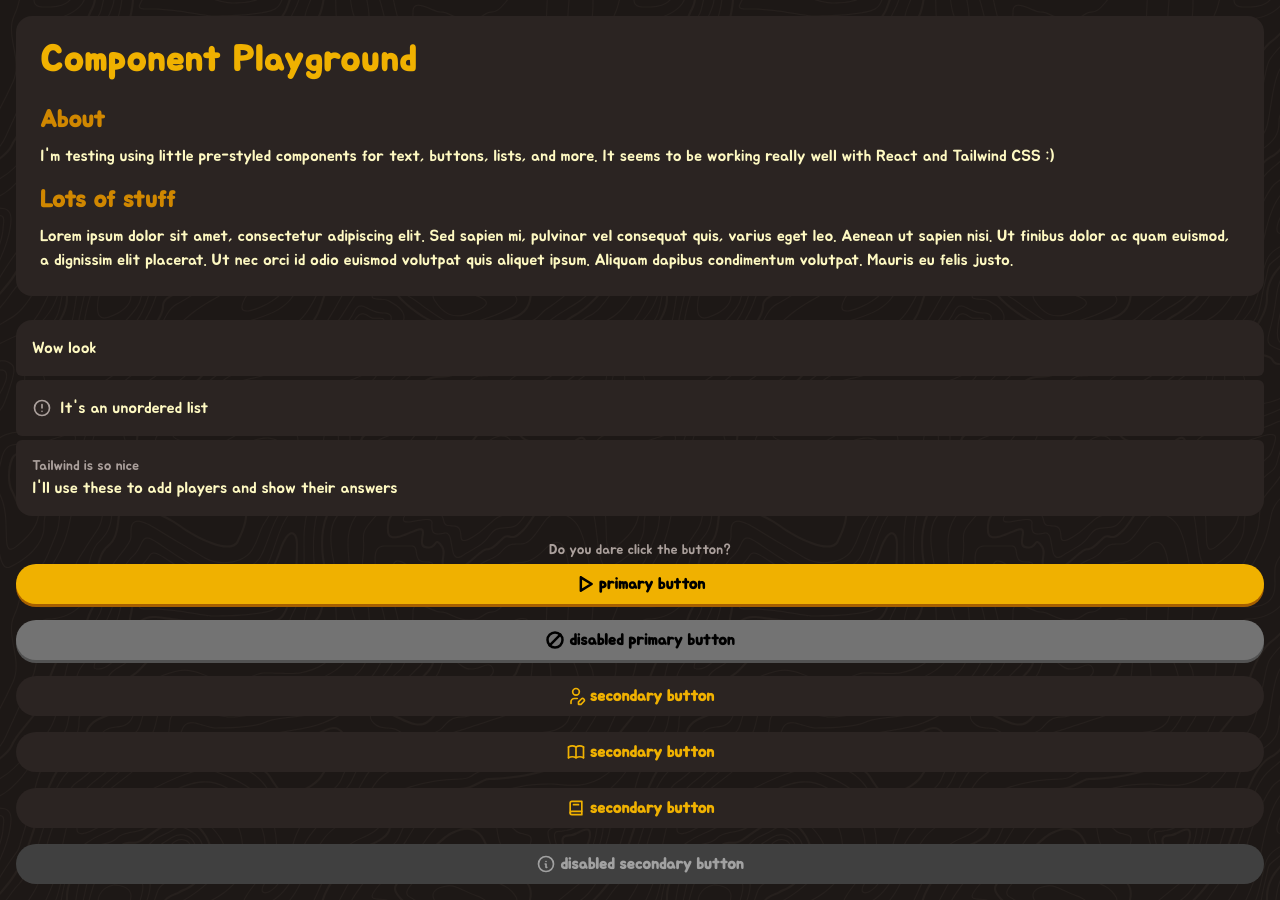
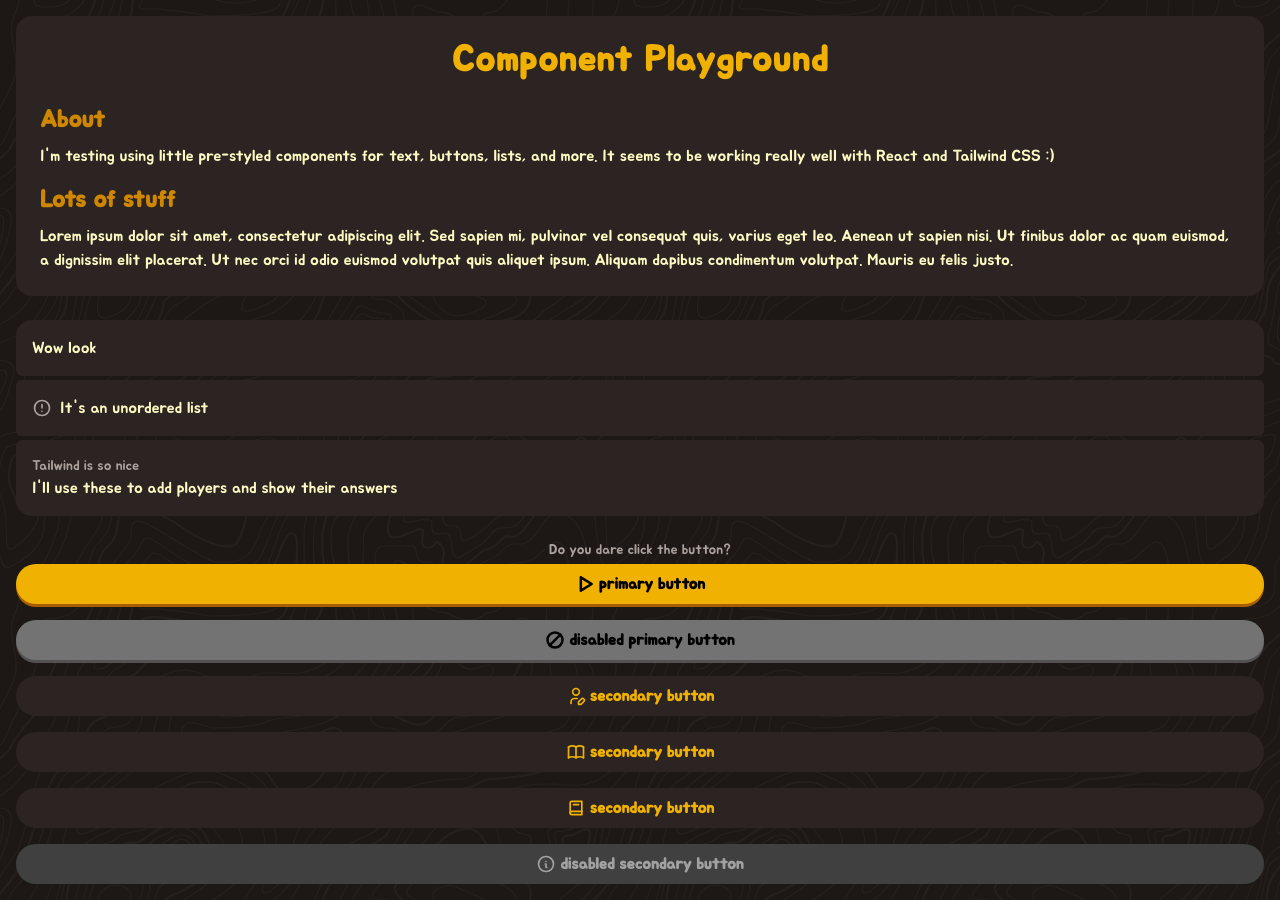
Before and after one commit to SoupCat-Py/impostor-game, a React (Vite) app: page / in a window 1280 px wide. Built offline with nearby package versions, Linux system fonts and the light colour scheme.

Commit message:
centered h1

```diff
--- a/src/components/Text.tsx
+++ b/src/components/Text.tsx
@@ -7,7 +7,7 @@ type TextProps = {
 
 export function H1({children}:TextProps) {
   return (
-    <h1 className="text-4xl pb-2 font-bold tracking-wide text-rose-700 dark:text-yellow-500">
+    <h1 className="text-4xl pb-2 w-full text-center font-bold tracking-wide text-rose-700 dark:text-yellow-500">
       {children}
     </h1>
   )
```
